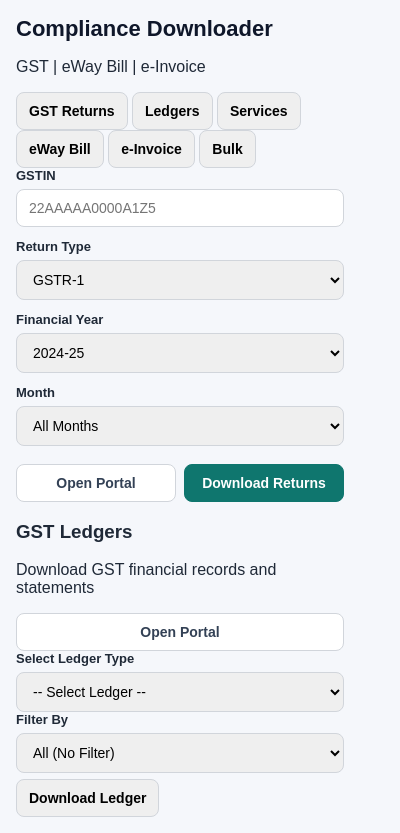
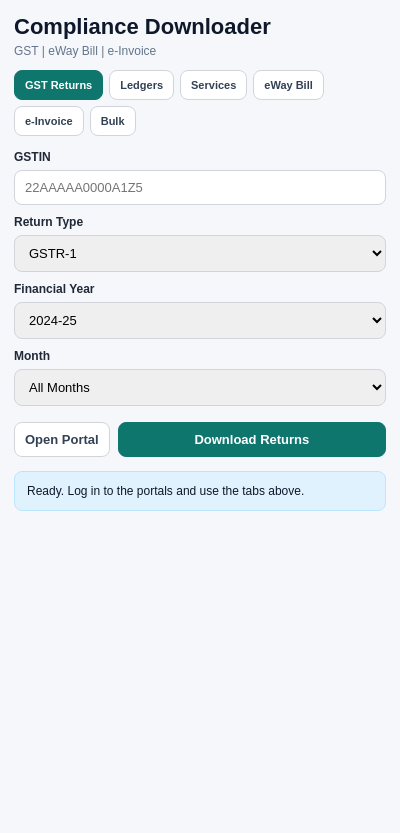
Before and after one commit to devanshai1995-lang/gst-returns-downloader, a browser extension: page popup.html in a window 400 px wide. Shown: the top 833 px of the page. Drawn offline with Linux system fonts and the light colour scheme.

Commit message:
Refresh styling for the GST, ledger, services, e-Way Bill, e-Invoice, and bulk portal view

```diff
--- a/popup.css
+++ b/popup.css
@@ -10,27 +10,73 @@
 }
 
 .app {
-  width: 360px;
-  padding: 16px;
+  width: 400px;
+  padding: 14px;
+}
+
+header {
+  margin-bottom: 12px;
 }
 
 header h1 {
-  margin: 0 0 14px;
+  margin: 0;
   font-size: 22px;
   color: #0f172a;
 }
 
-#gst-form {
+.subtitle {
+  margin: 4px 0 0;
+  color: #64748b;
+  font-size: 12px;
+}
+
+.tabs {
+  display: flex;
+  gap: 6px;
+  flex-wrap: wrap;
+  margin-bottom: 14px;
+}
+
+.tab-button {
+  border: 1px solid #d1d5db;
+  background: #fff;
+  color: #334155;
+  border-radius: 8px;
+  padding: 8px 10px;
+  font-size: 11px;
+  cursor: pointer;
+  font-weight: 600;
+}
+
+.tab-button.active {
+  background: #0f766e;
+  color: #ffffff;
+  border-color: #0f766e;
+}
+
+.tab-content {
+  display: none;
+}
+
+.tab-content.active {
+  display: block;
+}
+
+#gst-form,
+.portal-section,
+.services-grid,
+.ledger-list,
+.einvoice-info {
   display: flex;
   flex-direction: column;
-  gap: 12px;
+  gap: 10px;
 }
 
 label {
   display: flex;
   flex-direction: column;
   gap: 6px;
-  font-size: 13px;
+  font-size: 12px;
   font-weight: 600;
 }
 
@@ -39,14 +85,44 @@
 button {
   border-radius: 8px;
   border: 1px solid #d1d5db;
-  padding: 10px 12px;
-  font-size: 14px;
+  padding: 9px 10px;
+  font-size: 13px;
 }
 
 input:focus,
 select:focus {
-  outline: 2px solid rgba(59, 130, 246, 0.25);
+  outline: 2px solid rgba(59, 130, 246, 0.2);
   border-color: #3b82f6;
+}
+
+button {
+  cursor: pointer;
+  font-weight: 600;
+}
+
+button:hover {
+  transform: translateY(-1px);
+}
+
+button[type="submit"],
+#downloadGSTBtn,
+#downloadEwayBulk,
+#downloadEinvoiceBulk,
+#generateEwayBtn,
+#generateEinvoiceBtn,
+#downloadLedgerBtn,
+#bulkDownloadBtn,
+#downloadEwayOneByOne,
+#downloadEinvoiceOneByOne {
+  background: #0f766e;
+  border-color: #0f766e;
+  color: white;
+  flex: 1;
+}
+
+button.secondary {
+  background: white;
+  color: #334155;
 }
 
 .actions {
@@ -55,27 +131,53 @@
   margin-top: 6px;
 }
 
-button {
-  cursor: pointer;
-  font-weight: 600;
-  transition: transform 0.15s ease;
+.portal-section,
+.ledger-list,
+.einvoice-info {
+  background: #ffffff;
+  border: 1px solid #e2e8f0;
+  border-radius: 10px;
+  padding: 12px;
+  margin-top: 10px;
 }
 
-button:hover {
-  transform: translateY(-1px);
+.portal-section h3,
+.portal-section h4,
+.ledger-list h4,
+.einvoice-info h4 {
+  margin: 0;
+  font-size: 14px;
+  color: #0f172a;
 }
 
-button[type="submit"] {
-  background: #0f766e;
-  color: white;
-  border-color: #0f766e;
-  flex: 1;
+.services-grid {
+  display: grid;
+  grid-template-columns: 1fr 1fr;
+  gap: 8px;
+  margin-top: 12px;
 }
 
-button.secondary {
-  background: white;
-  color: #334155;
-  flex: 1;
+.service-link {
+  display: flex;
+  align-items: center;
+  gap: 8px;
+  background: #fff;
+  border: 1px solid #dbeafe;
+  border-radius: 8px;
+  padding: 8px 10px;
+  text-align: left;
+  font-size: 12px;
+}
+
+.service-link .icon {
+  font-size: 16px;
+}
+
+.sub-section {
+  display: flex;
+  flex-direction: column;
+  gap: 6px;
+  font-size: 12px;
 }
 
 .status {
@@ -88,3 +190,35 @@
   font-size: 12px;
   line-height: 1.5;
 }
+
+.bulk-status {
+  display: none;
+  background: #f0fdf4;
+  border: 1px solid #bbf7d0;
+  border-radius: 8px;
+  padding: 10px 12px;
+  margin-top: 10px;
+  font-size: 12px;
+}
+
+.bulk-status.active {
+  display: block;
+}
+
+.status-item {
+  display: flex;
+  align-items: center;
+  gap: 8px;
+  margin: 4px 0;
+}
+
+.status-item .icon {
+  font-size: 14px;
+}
+
+ul {
+  margin: 0;
+  padding-left: 18px;
+  font-size: 12px;
+  line-height: 1.5;
+}
```
